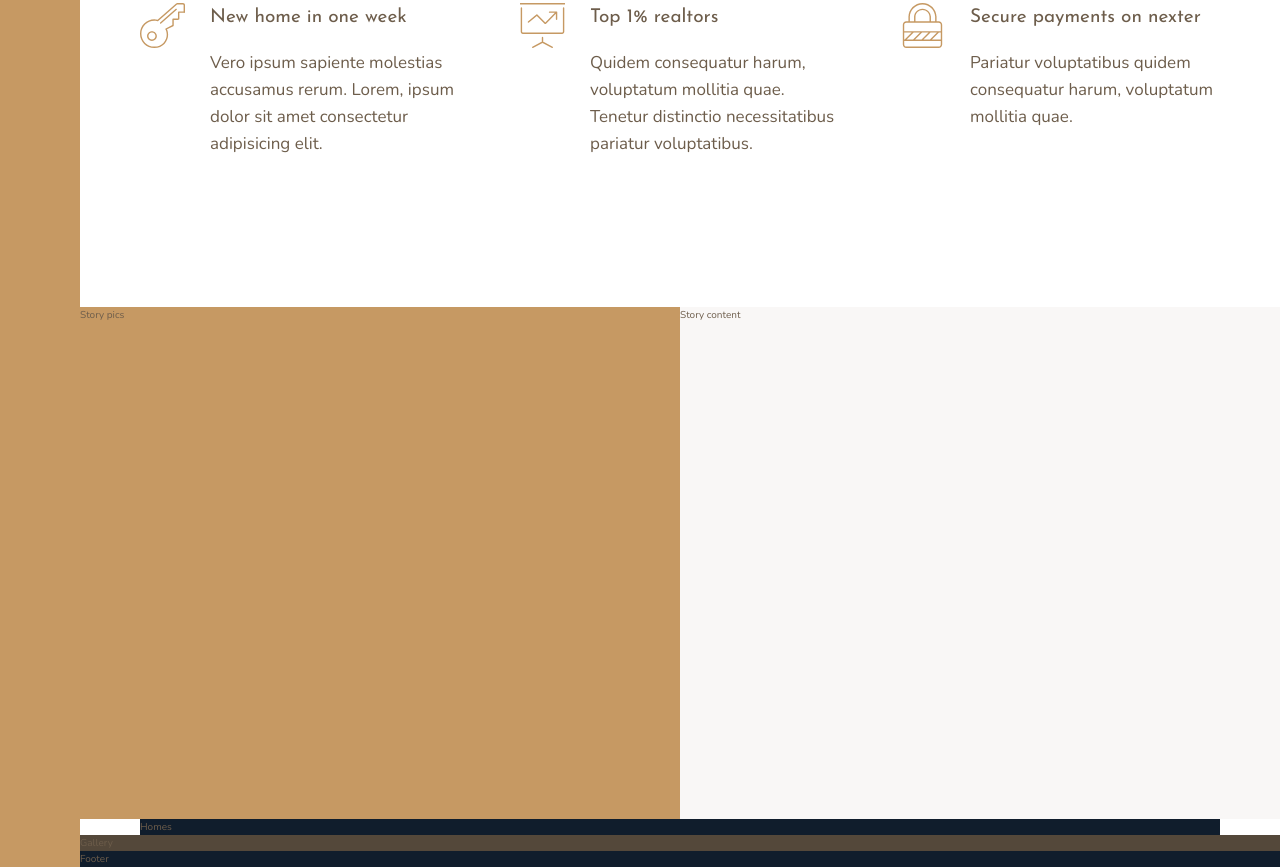
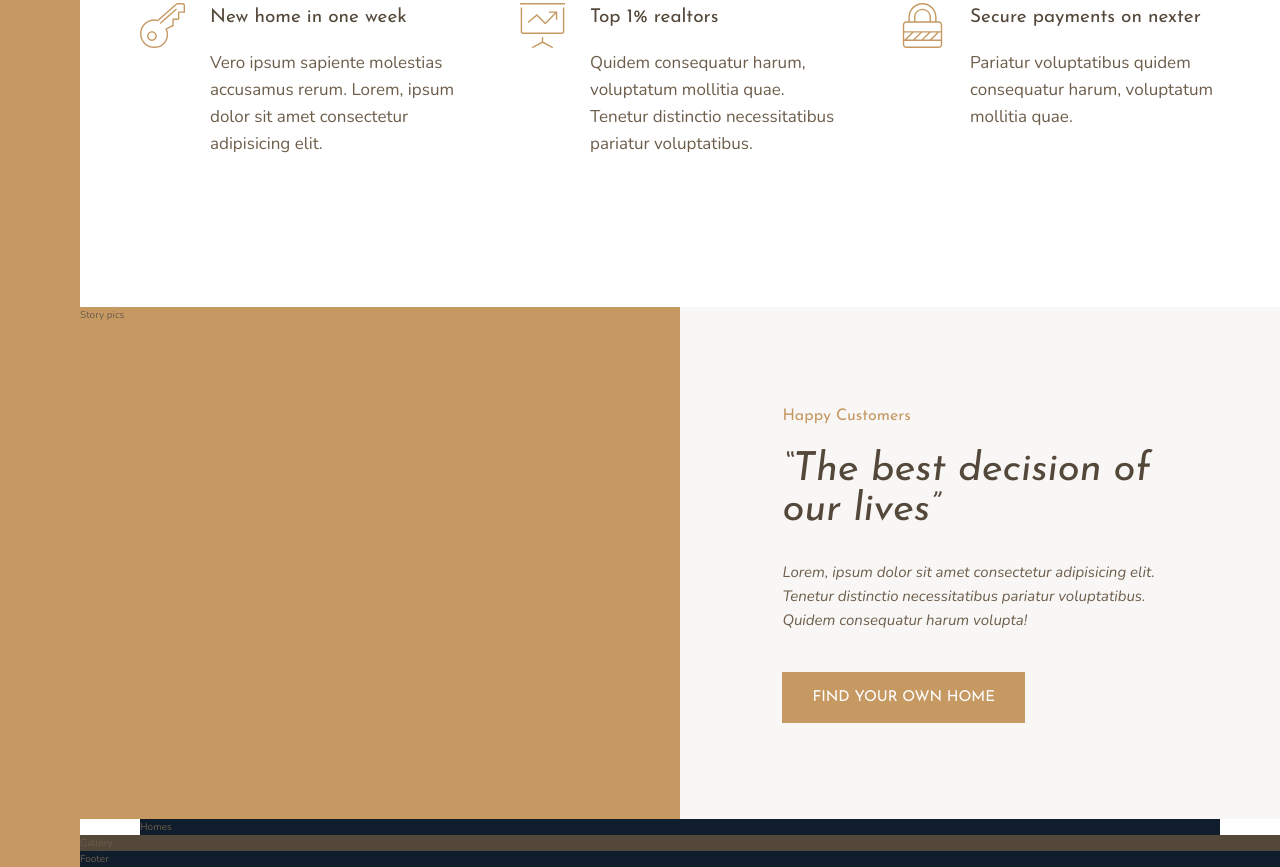
Before and after one commit to Tmoyni/Nexter, a website: page index.html in a window 1280 px wide. Shown: the part 1001-1868 px from the top of the page. Drawn offline with nearby package versions, Linux system fonts and the light colour scheme.

Commit message:
set up story content section with styling

```diff
--- a/index.html
+++ b/index.html
@@ -73,7 +73,12 @@
         </div>
 
         <div class="story__content">
-            Story content
+            <h3 class="heading-3 mb-sm">Happy Customers</h3>
+            <h2 class="heading-2 heading-2--dark mb-md">&ldquo;The best decision of our lives&rdquo;</h2>
+            <p class="story__text">
+                Lorem, ipsum dolor sit amet consectetur adipisicing elit. Tenetur distinctio necessitatibus pariatur voluptatibus. Quidem consequatur harum volupta!
+            </p>
+            <button class="btn">Find your own home</button>
         </div>
 
         <section class="homes">
--- a/sass/_features.scss
+++ b/sass/_features.scss
@@ -17,7 +17,6 @@
     grid-row-gap: 1.5rem;
     grid-column-gap: 2.5rem;
 
-
     &__icon {
         fill: $color-primary;
         width: 4.5rem;
--- a/sass/_story.scss
+++ b/sass/_story.scss
@@ -8,5 +8,24 @@
     &__content {
         background-color: $color-grey-light-1;
         grid-column: col-start 5 / full-end;
+
+        padding: 6rem 8vw;
+
+        //FLEXBOX VERSION
+        // display: flex;
+        // flex-direction: column;
+        // justify-content: center;
+        // align-items: flex-start;
+
+        //GRID VERSION
+        display: grid;
+        align-content: center;
+        justify-items: start;
+    }
+
+    &__text {
+        font-size: 1.5rem;
+        font-style: italic;
+        margin-bottom: 4rem;
     }
 }
--- a/sass/_typography.scss
+++ b/sass/_typography.scss
@@ -9,10 +9,17 @@
 
 .heading-2 {
     @extend %heading;
+    font-size: 4rem;
+    font-style: italic;
+    line-height: 1;
+    &--light { color: $color-grey-light-1 }
+    &--dark { color: $color-grey-dark-1 }
 }
 
 .heading-3 {
     @extend %heading;
+    font-size: 1.6rem;
+    color: $color-primary;
 }
 
 .heading-4 {
@@ -20,10 +27,28 @@
 
     font-size: 1.9rem;
 
-    &--light {
-        color: &color-grey-light-1
-    }
-    &--dark {
-        color: &color-grey-dark-1
+    &--light { color: $color-grey-light-1 }
+    &--dark { color: $color-grey-dark-1 }
+}
+
+.btn {
+    background-color: $color-primary;
+    color: #fff;
+    border: none;
+    border-radius: 0;
+    font-family: $font-display;
+    font-size: 1.5rem;
+    text-transform: uppercase;
+    padding: 1.8rem 3rem;
+    cursor: pointer;
+    transition: all .2s;
+
+    &:hover {
+        background-color: $color-primary-dark;
     }
 }
+
+.mb-sm { margin-bottom: 2rem;}
+.mb-md { margin-bottom: 3rem;}
+.mb-lg { margin-bottom: 4rem;}
+.mb-hg { margin-bottom: 8rem;}
```
Also changed, not shown: css/style.css.
